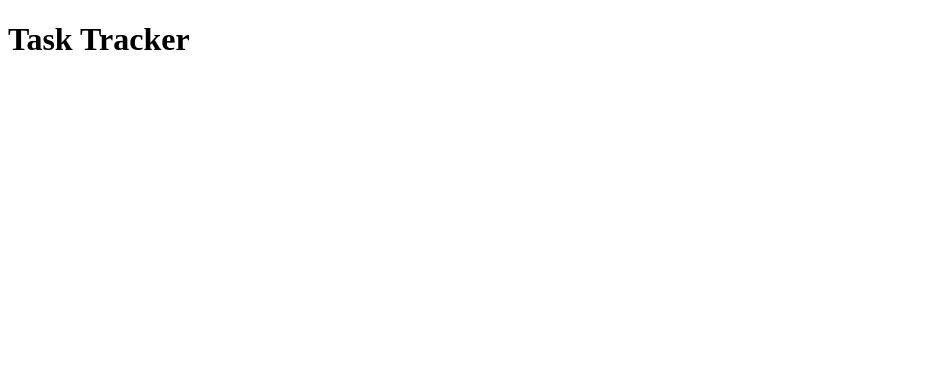
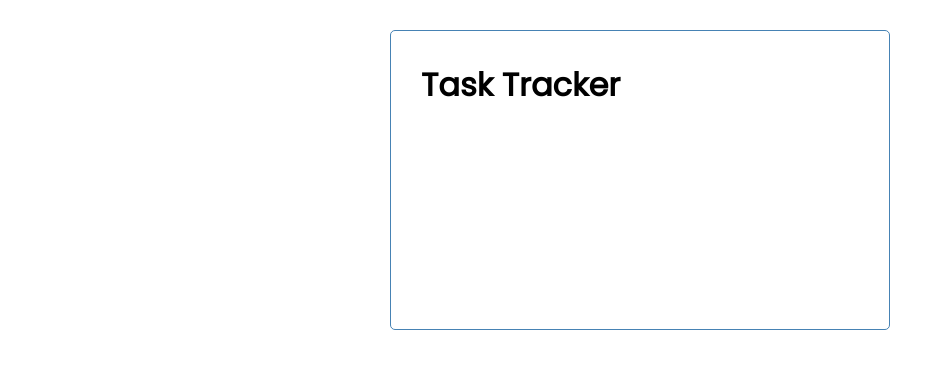
Before and after one commit to sserges/angular-crash-task, an Angular app: page / in a window 1280 px wide. Shown: the top 368 px of the page, without its empty margins (0-945 px from the left). Built offline with nearby package versions, Linux system fonts and the light colour scheme.

Commit message:
Header Component

```diff
--- a/src/app/app.component.html
+++ b/src/app/app.component.html
@@ -1 +1,3 @@
-<h1>{{ title }}</h1>
+<div class="container">
+  <app-header></app-header>
+</div>
--- a/src/app/app.component.ts
+++ b/src/app/app.component.ts
@@ -6,5 +6,4 @@
   styleUrls: ['./app.component.css']
 })
 export class AppComponent {
-  title: string = 'Task Tracker';
 }
--- a/src/app/app.module.ts
+++ b/src/app/app.module.ts
@@ -2,10 +2,12 @@
 import { BrowserModule } from '@angular/platform-browser';
 
 import { AppComponent } from './app.component';
+import { HeaderComponent } from './components/header/header.component';
 
 @NgModule({
   declarations: [
-    AppComponent
+    AppComponent,
+    HeaderComponent
   ],
   imports: [
     BrowserModule
--- /dev/null
+++ b/src/app/components/header/header.component.css
@@ -0,0 +1,6 @@
+header {
+  display: flex;
+  justify-content: space-between;
+  align-items: center;
+  margin-bottom: 20px;
+}
--- /dev/null
+++ b/src/app/components/header/header.component.html
@@ -0,0 +1,3 @@
+<header>
+  <h1>{{ title }}</h1>
+</header>
--- /dev/null
+++ b/src/app/components/header/header.component.ts
@@ -0,0 +1,14 @@
+import { Component, OnInit } from '@angular/core';
+
+@Component({
+  selector: 'app-header',
+  templateUrl: './header.component.html',
+  styleUrls: ['./header.component.css'],
+})
+export class HeaderComponent implements OnInit {
+  title: string = 'Task Tracker';
+
+  constructor() {}
+
+  ngOnInit(): void {}
+}
--- a/src/styles.css
+++ b/src/styles.css
@@ -1 +1,76 @@
-/* You can add global styles to this file, and also import other style files */
+@import url("https://fonts.googleapis.com/css2?family=Poppins:wght@300;400&display=swap");
+
+* {
+  box-sizing: border-box;
+  margin: 0;
+  padding: 0;
+}
+
+body {
+  font-family: "Poppins", sans-serif;
+}
+
+.container {
+  max-width: 500px;
+  margin: 30px auto;
+  overflow: auto;
+  min-height: 300px;
+  border: 1px solid steelblue;
+  padding: 30px;
+  border-radius: 5px;
+}
+.btn {
+  display: inline-block;
+  background: #000;
+  color: #fff;
+  border: none;
+  padding: 10px 20px;
+  margin: 5px;
+  border-radius: 5px;
+  cursor: pointer;
+  text-decoration: none;
+  font-size: 15px;
+  font-family: inherit;
+}
+.btn:focus {
+  outline: none;
+}
+.btn:active {
+  transform: scale(0.98);
+}
+
+.btn-block {
+  display: block;
+  width: 100%;
+}
+
+.form-control {
+  margin: 20px 0;
+}
+
+.form-control label {
+  display: block;
+}
+
+.form-control input {
+  width: 100%;
+  height: 40px;
+  margin: 5px;
+  padding: 3px 7px;
+  font-size: 17px;
+}
+
+.form-control-check {
+  display: flex;
+  align-items: center;
+  justify-content: space-between;
+}
+
+.form-control-check label {
+  flex: 1;
+}
+
+.form-control-check input {
+  flex: 2;
+  height: 20px;
+}
```
Also changed, not shown: 1 other file (tests, documents, lock files or other folders).
